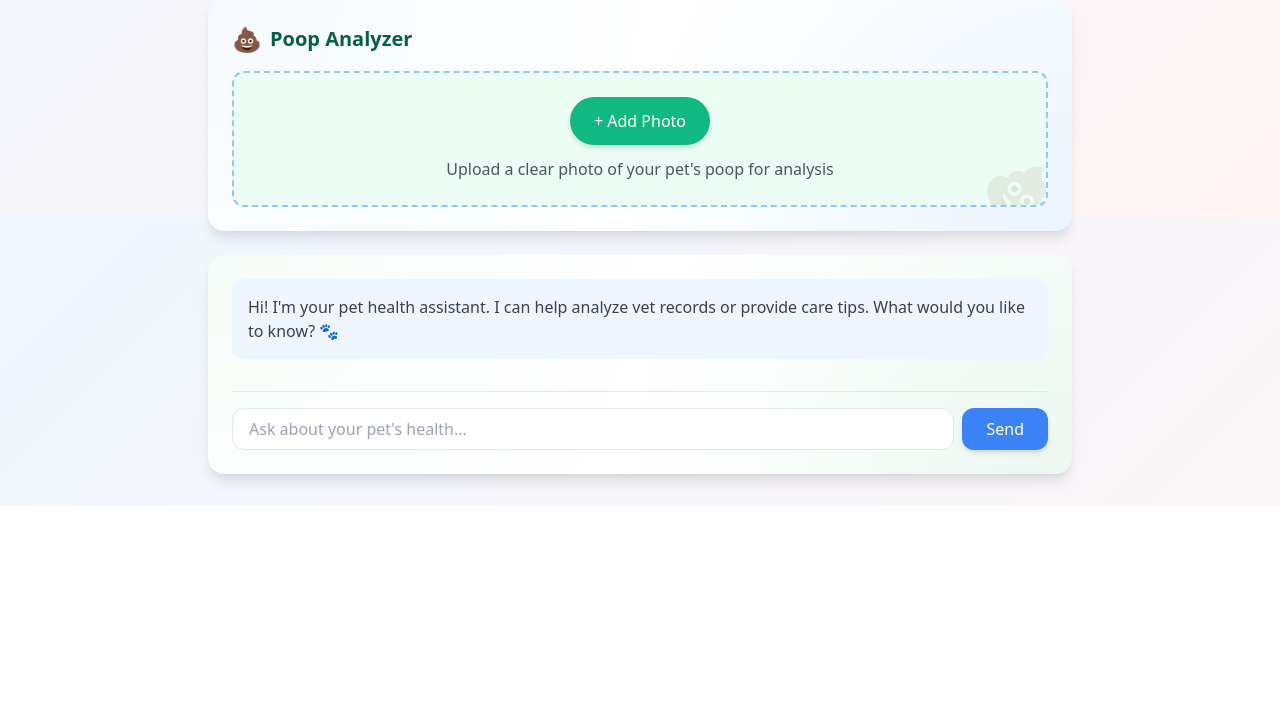
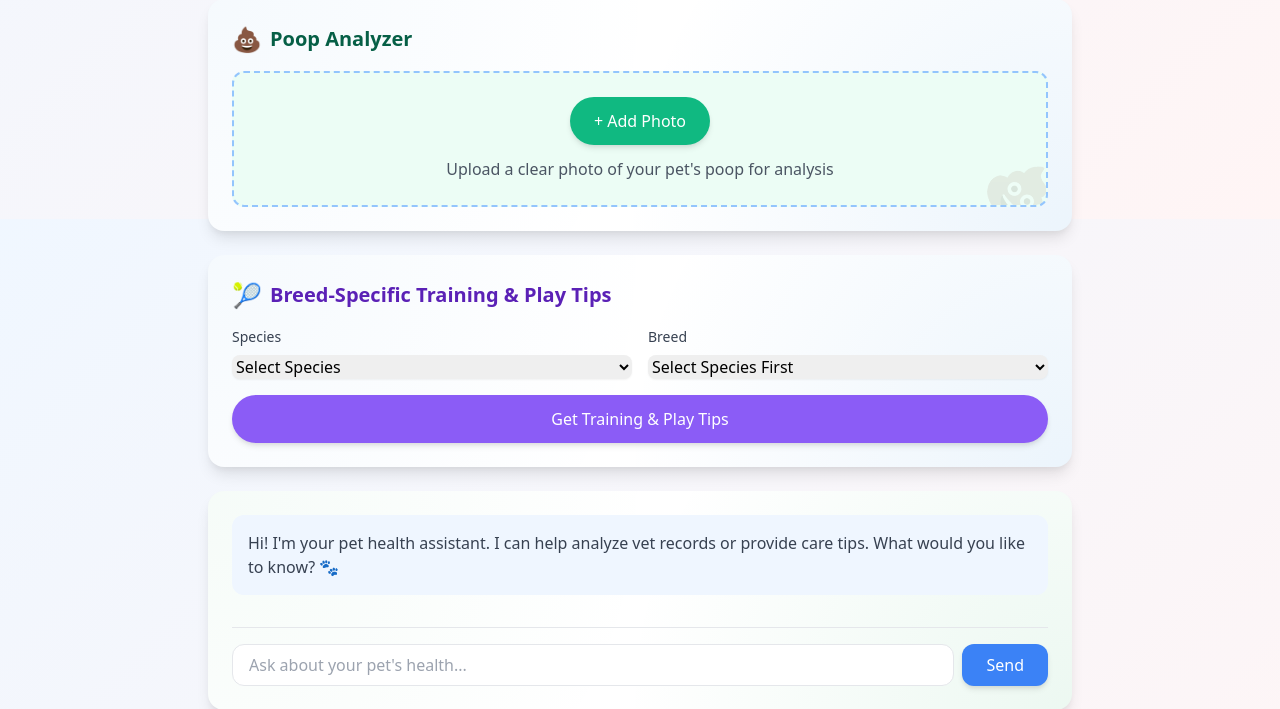
Before and after one commit to AustinArrington87/MyPetLink, a Flask app: page / in a window 1280 px wide. Shown: the part 581-1290 px from the top of the page. Before the commit the page ends 1087 px from the top, so only its background shows below. Run offline with Flask 3, Linux system fonts and the light colour scheme; some libraries are stand-ins or nearby versions.

Commit message:
Update home.html

```diff
--- a/templates/home.html
+++ b/templates/home.html
@@ -145,6 +145,41 @@
         </div>
     </div>
 
+    <!-- Add this after the poop analyzer section -->
+    <div class="analysis-card rounded-2xl p-6 shadow-lg mb-6">
+        <h2 class="text-xl font-semibold mb-4 text-purple-800 flex items-center">
+            <span class="text-2xl mr-2">🎾</span> Breed-Specific Training & Play Tips
+        </h2>
+        <div class="space-y-4">
+            <div class="grid grid-cols-1 md:grid-cols-2 gap-4">
+                <div>
+                    <label class="block text-sm font-medium text-gray-700 mb-2">Species</label>
+                    <select id="training-species"
+                            class="w-full rounded-lg border-gray-300 shadow-sm focus:border-purple-500 focus:ring-purple-500">
+                        <option value="">Select Species</option>
+                        <option value="dog">Dog</option>
+                        <option value="cat">Cat</option>
+                        <option value="bird">Bird</option>
+                        <option value="reptile">Reptile</option>
+                        <option value="rabbit">Rabbit</option>
+                        <option value="ferret">Ferret</option>
+                    </select>
+                </div>
+                <div>
+                    <label class="block text-sm font-medium text-gray-700 mb-2">Breed</label>
+                    <select id="training-breed"
+                            class="w-full rounded-lg border-gray-300 shadow-sm focus:border-purple-500 focus:ring-purple-500">
+                        <option value="">Select Species First</option>
+                    </select>
+                </div>
+            </div>
+            <button onclick="getTrainingTips()"
+                    class="w-full bg-purple-500 text-white px-6 py-3 rounded-full hover:bg-purple-600 transform transition-all hover:scale-105 shadow-md">
+                Get Training & Play Tips
+            </button>
+        </div>
+    </div>
+
     <!-- Analysis Results -->
     <div id="analysisResult" class="bg-white rounded-2xl p-6 shadow-lg mt-6 hidden">
         <h2 class="text-xl font-semibold mb-4 text-blue-800">Analysis Results</h2>
@@ -173,6 +208,25 @@
             </div>
             <div class="bg-blue-50 p-4 rounded-xl">
                 <div id="poopRecommendations"></div>
+            </div>
+        </div>
+    </div>
+
+    <!-- Add this for training tips results -->
+    <div id="trainingTipsResult" class="bg-white rounded-2xl p-6 shadow-lg mt-6 hidden">
+        <h2 class="text-xl font-semibold mb-4 text-purple-800">Training & Play Tips</h2>
+        <div class="space-y-4">
+            <div class="bg-purple-50 p-4 rounded-xl">
+                <h3 class="font-medium text-lg mb-2">Training Tips</h3>
+                <div id="trainingTips"></div>
+            </div>
+            <div class="bg-blue-50 p-4 rounded-xl">
+                <h3 class="font-medium text-lg mb-2">Exercise & Play</h3>
+                <div id="playTips"></div>
+            </div>
+            <div class="bg-green-50 p-4 rounded-xl">
+                <h3 class="font-medium text-lg mb-2">Enrichment Activities</h3>
+                <div id="enrichmentTips"></div>
             </div>
         </div>
     </div>
```
